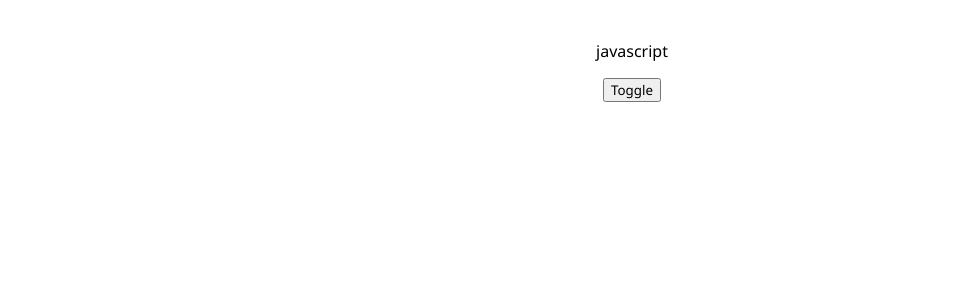
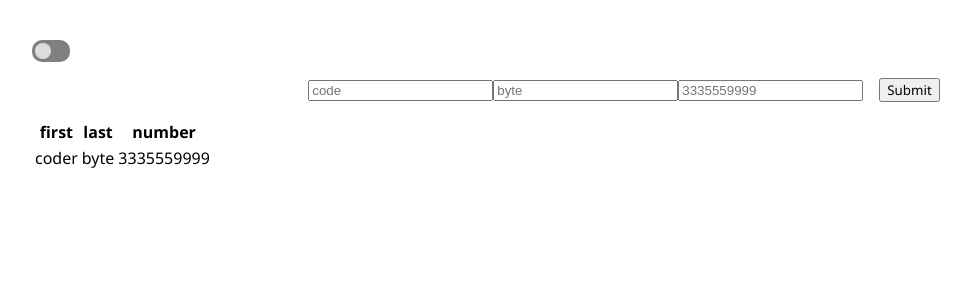
Before and after one commit to KlimaGi/assessment, a React (Create React App) app: page / in a window 1280 px wide. Shown: the top 300 px of the page, without its empty margins (8-979 px from the left). Built offline with nearby package versions, Linux system fonts and the light colour scheme.

Commit message:
with submit add sorted table row, add style

```diff
--- a/package.json
+++ b/package.json
@@ -3,6 +3,8 @@
   "version": "0.1.0",
   "private": true,
   "dependencies": {
+    "@emotion/react": "^11.7.1",
+    "@emotion/styled": "^11.6.0",
     "@testing-library/jest-dom": "^5.14.1",
     "@testing-library/react": "^12.0.0",
     "@testing-library/user-event": "^13.2.1",
--- a/src/App.css
+++ /dev/null
@@ -1,9 +0,0 @@
-.app {
-  text-align: center;
-  padding: 2rem;
-  font-family: "Segoe UI", "Roboto", "Oxygen";
-}
-button {
-  margin: 1rem;
-  font-family: "Segoe UI", "Roboto", "Oxygen";
-}
--- a/src/App.js
+++ b/src/App.js
@@ -1,51 +1,26 @@
-import React, { createContext } from "react";
-import "./App.css";
+/** @jsxImportSource @emotion/react */
+import { Global, css } from "@emotion/react";
+import { GlobalStyle } from "./styles/base";
+import { Div } from "./styles/styledComponents/AppStyle";
+import React, { useState } from "react";
+import FormInput from "./FormInput";
+import PhoneBookList from "./PhoneBookList";
+import ToggleColor from "./ToggleColor";
+import { phoneBook } from "./FormInput";
 
-let lang = ["javascript", "python"];
-const myContext = createContext();
+const App = () => {
+  const [objBook, setObjBook] = useState(phoneBook);
+  const func = () => {
+    setObjBook(phoneBook);
+  };
 
-class App extends React.Component {
-  constructor(props) {
-    super(props);
-    this.state = {
-      lang: lang[0],
-    };
-    this.change = this.change.bind(this);
-  }
-  change() {
-    this.setState((state) => ({
-      lang: state.lang === lang[0] ? lang[1] : lang[0],
-    }));
-  }
-
-  render() {
-    const contextValue = {
-      lang: this.state.lang,
-      change: this.change,
-    };
-    return (
-      <myContext.Provider value={contextValue}>
-        <Toggle />
-      </myContext.Provider>
-    );
-  }
-}
-
-class Toggle extends React.Component {
-  render() {
-    return (
-      <myContext.Consumer>
-        {({ lang, change }) => {
-          return (
-            <div className="app">
-              <div>{lang}</div>
-              <button onClick={change}>Toggle</button>
-            </div>
-          );
-        }}
-      </myContext.Consumer>
-    );
-  }
-}
+  return (
+    <Div>
+      <ToggleColor />
+      <FormInput func={func} />
+      <PhoneBookList data={objBook} />
+    </Div>
+  );
+};
 
 export default App;
--- /dev/null
+++ b/src/FormInput.js
@@ -0,0 +1,50 @@
+/** @jsxImportSource @emotion/react */
+import React, { useState } from "react";
+import { SubmitBtn } from "./styles/styledComponents/AppStyle";
+
+export let phoneBook = [{ first: "coder", last: "byte", number: "3335559999" }];
+
+const FormInput = (props) => {
+  const [phoneEntry, setPhoneEntry] = useState();
+
+  const handleChange = (e) => {
+    setPhoneEntry({ ...phoneEntry, [e.target.name]: e.target.value });
+  };
+
+  let temp = phoneBook;
+
+  const handleSubmit = (e) => {
+    e.preventDefault();
+    temp.push(phoneEntry);
+
+    phoneBook = [...temp];
+    props.func();
+    console.log(phoneBook);
+  };
+
+  return (
+    <form onSubmit={handleSubmit}>
+      <input
+        name="first"
+        type="text"
+        placeholder="code"
+        onChange={handleChange}
+      ></input>
+      <input
+        name="last"
+        type="text"
+        placeholder="byte"
+        onChange={handleChange}
+      ></input>
+      <input
+        name="number"
+        type="text"
+        placeholder="3335559999"
+        onChange={handleChange}
+      ></input>
+      <SubmitBtn type="submit">Submit</SubmitBtn>
+    </form>
+  );
+};
+
+export default FormInput;
--- /dev/null
+++ b/src/PhoneBookList.js
@@ -0,0 +1,27 @@
+const PhoneBookList = (props) => {
+  return (
+    <table>
+      <thead>
+        <tr>
+          <th>first</th>
+          <th>last</th>
+          <th>number</th>
+        </tr>
+      </thead>
+      <tbody>
+        {props.data
+          .sort((a, b) =>
+            a.last.toUpperCase() > b.last.toUpperCase() ? 1 : -1
+          )
+          .map((item, i) => (
+            <tr key={i}>
+              <td>{item.first}</td>
+              <td>{item.last}</td>
+              <td>{item.number}</td>
+            </tr>
+          ))}
+      </tbody>
+    </table>
+  );
+};
+export default PhoneBookList;
--- /dev/null
+++ b/src/ToggleColor.js
@@ -0,0 +1,19 @@
+/** @jsxImportSource @emotion/react */
+import { ToggleDiv } from "./styles/styledComponents/AppStyle";
+import { CircleLight, CircleBlue } from "./styles/styledComponents/AppStyle";
+import React, { useState } from "react";
+
+const ToggleColor = () => {
+  const [isLight, setIsLight] = useState(true);
+
+  return (
+    <>
+      <ToggleDiv onClick={() => setIsLight(!isLight)}>
+        {isLight && <CircleLight></CircleLight>}
+        {!isLight && <CircleBlue></CircleBlue>}
+      </ToggleDiv>
+    </>
+  );
+};
+
+export default ToggleColor;
--- /dev/null
+++ b/src/styles/base.js
@@ -0,0 +1,5 @@
+import { css } from "@emotion/react";
+
+export const GlobalStyle = css`
+  color: #6a8a8f;
+`;
--- /dev/null
+++ b/src/styles/styledComponents/AppStyle.js
@@ -0,0 +1,37 @@
+import styled from "@emotion/styled";
+import { css } from "@emotion/react";
+export const Div = styled.div`
+  text-align: center;
+  padding: 2rem;
+  font-family: "Segoe UI", "Roboto", "Oxygen";
+`;
+
+export const SubmitBtn = styled.button`
+  margin: 1rem;
+  font-family: "Segoe UI", "Roboto", "Oxygen";
+`;
+
+export const ToggleDiv = styled.div`
+  border: 3px solid grey;
+  width: 2rem;
+  height: 1rem;
+  border-radius: 10px;
+  background-color: grey;
+`;
+
+export const Circle = css`
+  width: 1rem;
+  height: 1rem;
+  border-radius: 10px;
+`;
+
+export const CircleLight = styled.div`
+  ${Circle};
+  background-color: gainsboro;
+`;
+
+export const CircleBlue = styled.div`
+  ${Circle};
+  margin-left: 1rem;
+  background-color: powderblue;
+`;
```
Also changed, not shown: 1 other file (tests, documents, lock files or other folders).
